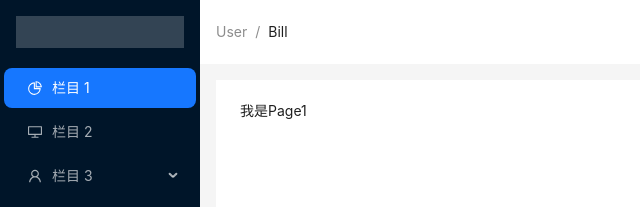
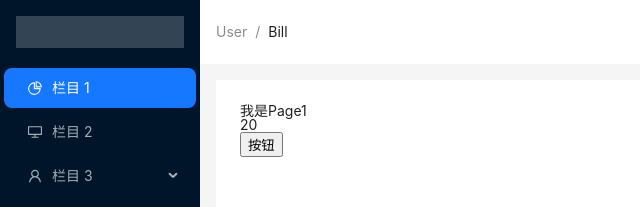
Before and after one commit to lin479909332/react-management, a React (Vite) app: page /page1 in a window 1280 px wide. Shown: the top 207 px of the page, without its empty margins (0-640 px from the left). Built offline with nearby package versions, Linux system fonts and the light colour scheme.

Commit message:
feat(Page1.tsx): 读取redux的数据并调用方法

```diff
--- a/src/views/Page1.tsx
+++ b/src/views/Page1.tsx
@@ -1,5 +1,20 @@
+import { useSelector, useDispatch } from 'react-redux'
 const Page1 = () => {
-  return <div>我是Page1</div>
+  const { num } = useSelector((state) => ({
+    num: state.num,
+  }))
+  const dispatch = useDispatch()
+  const changeNum = () => {
+    // dispatch({ type: 'add1' })
+    dispatch({ type: 'add2', val: 10 })
+  }
+  return (
+    <div>
+      <h1>我是Page1</h1>
+      <p>{num}</p>
+      <button onClick={changeNum}>按钮</button>
+    </div>
+  )
 }
 
 export default Page1
```
